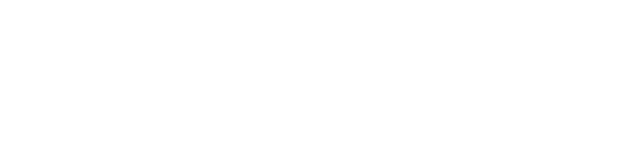
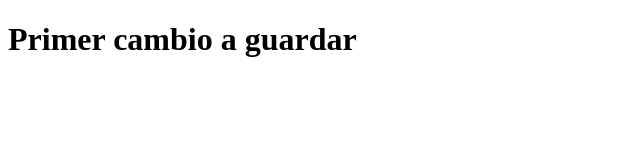
Before and after one commit to rehiven/git-curso, a plain HTML site: page index.html in a window 1280 px wide. Shown: the whole page, without its empty margins (0-640 px from the left). Drawn offline with Linux system fonts and the light colour scheme.

Commit message:
I add the h1 messaje

```diff
--- a/index.html
+++ b/index.html
@@ -7,6 +7,6 @@
     <title>Document</title>
 </head>
 <body>
-
+    <h1>Primer cambio a guardar</h1>
 </body>
 </html>
```
